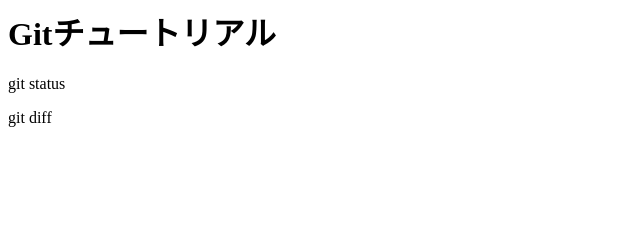
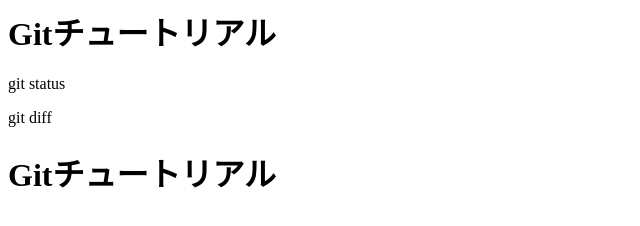
Before and after one commit to panifes/gut_tutorial, a plain HTML site: page index.html in a window 1280 px wide. Shown: the whole page, without its empty margins (0-640 px from the left). Drawn offline with Linux system fonts and the light colour scheme.

Commit message:
二回目のGit チュートリアル

```diff
--- a/index.html
+++ b/index.html
@@ -1,3 +1,4 @@
 <h1>Gitチュートリアル</h1>
 <p>git status</p>
 <p>git diff</p>
+<h1>Gitチュートリアル</h1>
```
